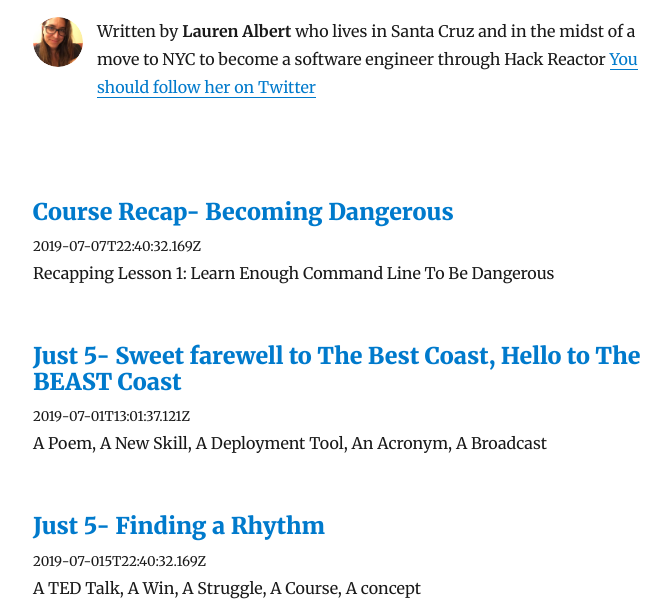
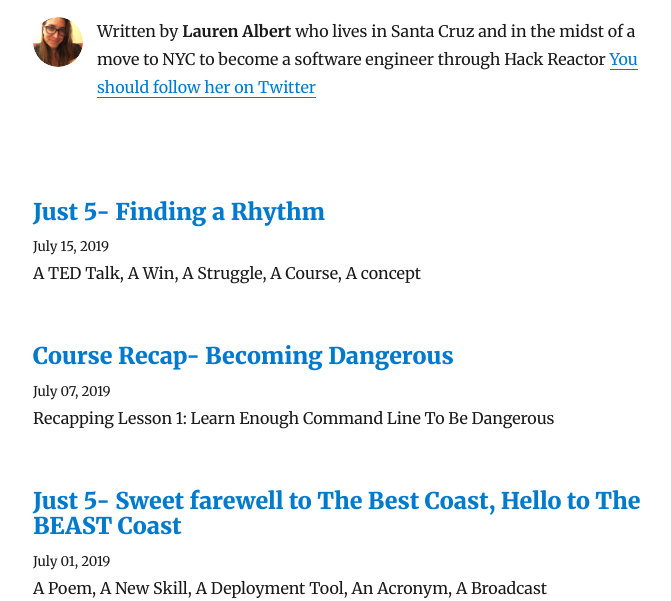
Before and after one commit to pleaseonthekeys/my-blog-starter, a Gatsby site: page / in a window 1280 px wide. Shown: the part 207-808 px from the top of the page, without its empty margins (292-963 px from the left). Built offline with nearby package versions, Linux system fonts and the light colour scheme; Gatsby itself is replaced by a stand-in of ours; some packages are replaced by stand-ins of ours.

Commit message:
fixed date bug

```diff
--- a/content/blog/Just5-1/index.md
+++ b/content/blog/Just5-1/index.md
@@ -1,6 +1,6 @@
 ---
 title: Just 5- Finding a Rhythm
-date: "2019-07-015T22:40:32.169Z"
+date: "2019-07-15T22:12:03.284Z"
 description: A TED Talk, A Win, A Struggle, A Course, A concept
 ---
 
--- a/src/pages/index.js
+++ b/src/pages/index.js
@@ -60,7 +60,7 @@ export const pageQuery = graphql`
             slug
           }
           frontmatter {
-            date
+            date(formatString: "MMMM DD, YYYY")
             title
             description
           }
--- a/src/templates/blog-post.js
+++ b/src/templates/blog-post.js
@@ -82,7 +82,7 @@ export const pageQuery = graphql`
       html
       frontmatter {
         title
-        date
+        date(formatString: "MMMM DD, YYYY")
       }
     }
   }
```
